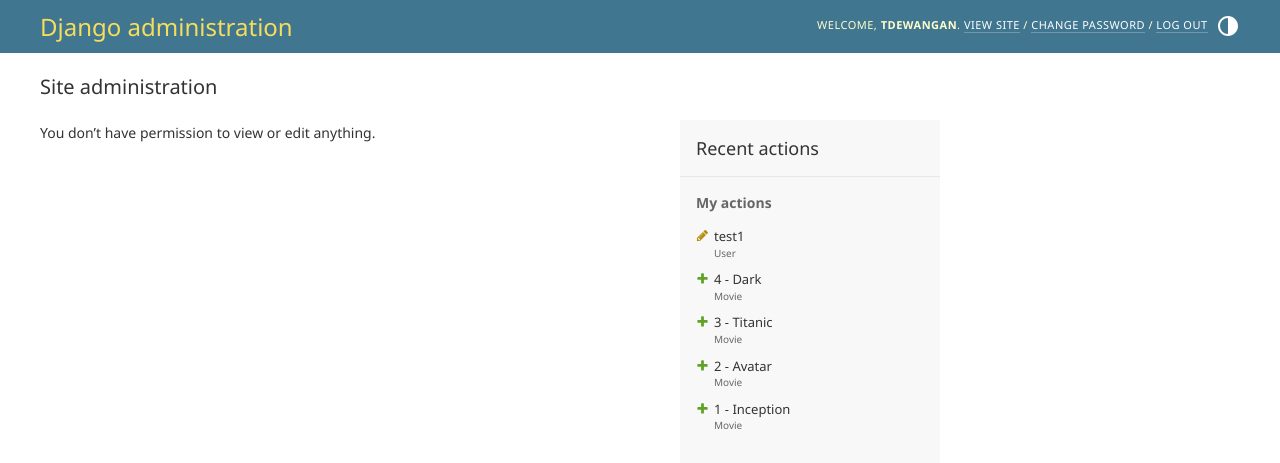
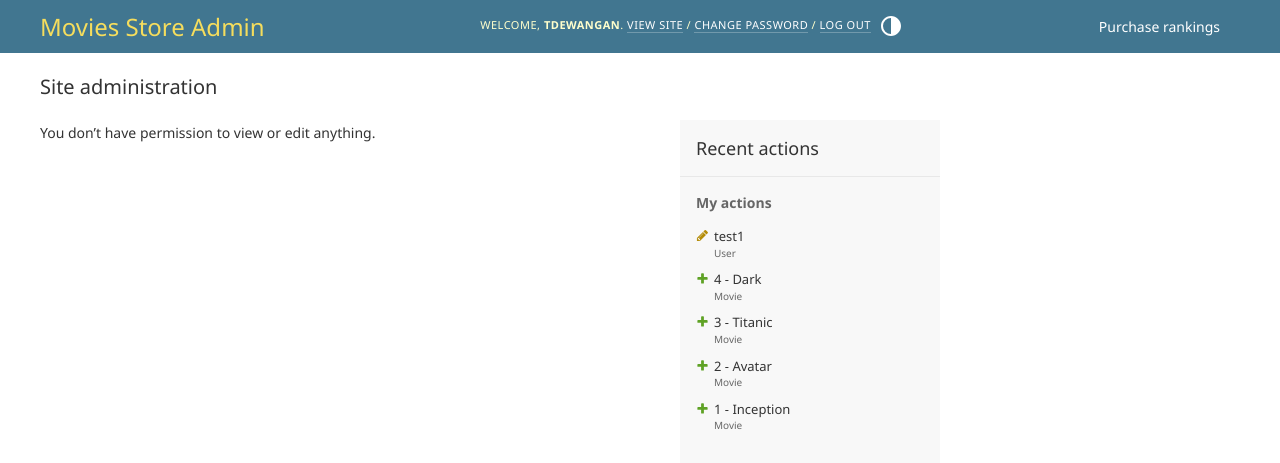
Before and after one commit to tdewangan1011/moviesstore, a Django app: page /admin/ in a window 1280 px wide. Shown: the top 463 px of the page. Run offline with Django 5.2, Linux system fonts and the light colour scheme; a user stored in the database is signed in; data comes from the database, SQL or seed files in the repository; parts of the project's set-up code (start-up, migrations or seed data) failed here and were passed over.

Commit message:
updated urls for purchase_ranking, updated htmls

```diff
--- a/cart/admin_report.py
+++ b/cart/admin_report.py
@@ -23,7 +23,7 @@ class PurchaseRankingForm(forms.Form):
 
 def purchase_ranking(request):
     form = PurchaseRankingForm(request.GET)
-    ranked_users = get_purchase_rankings
+    ranked_users = get_purchase_rankings()
     total_users = ranked_users.count()
     limit = None
     if form.is_valid():
@@ -44,6 +44,6 @@ def purchase_ranking(request):
 
     return TemplateResponse(
         request,
-        "admin/purchase_ranking.html"
+        "cart/purchase_ranking.html",
         context,
     )
--- a/cart/purchase_report.py
+++ b/cart/purchase_report.py
@@ -7,7 +7,7 @@ def get_purchase_rankings():
         get_user_model().objects
         .annotate(
             purchase_count=Coalesce(
-                Sum("order_item_quantity"),
+                Sum("order__item__quantity"),
                 0,
             )
         )
--- a/cart/templates/cart/purchase_ranking.html
+++ b/cart/templates/cart/purchase_ranking.html
@@ -2,8 +2,8 @@
 
 {% block breadcrumbs %}
 <div class="breadcrumbs">
-    <a href="% url 'admin:index' %">Home</a>
-    $rsaquo; User purchase rankings
+    <a href="{% url 'admin:index' %}">Home</a>
+    &rsaquo; User purchase rankings
 </div>
 {% endblock %}
 
--- /dev/null
+++ b/moviesstore/templates/admin/base_site.html
@@ -0,0 +1,17 @@
+{% extends "admin/base.html" %}
+
+{% block branding %}
+<div id="site-name">
+    <a href="{% url 'admin:index' %}">Movies Store Admin</a>
+</div>
+{% endblock %}
+
+{% block nav-global %}
+    {{ block.super }}
+    {% if user.is_active and user.is_staff %}
+        <a href="{% url 'admin_purchase_ranking' %}"
+           style="margin: 0 20px; color: var(--header-link-color);">
+            Purchase rankings
+        </a>
+    {% endif %}
+{% endblock %}
--- a/moviesstore/urls.py
+++ b/moviesstore/urls.py
@@ -20,7 +20,12 @@ from django.urls import path, include
 from django.conf.urls.static import static
 from django.conf import settings
 
+from cart.admin_report import purchase_ranking
+
 urlpatterns = [
+    path('admin/purchase-rankings/',
+         purchase_ranking,
+         name="admin_purchase_ranking",),
     path('admin/', admin.site.urls),
     path('', include('home.urls')),
     path('movies/', include('movies.urls')),
```
